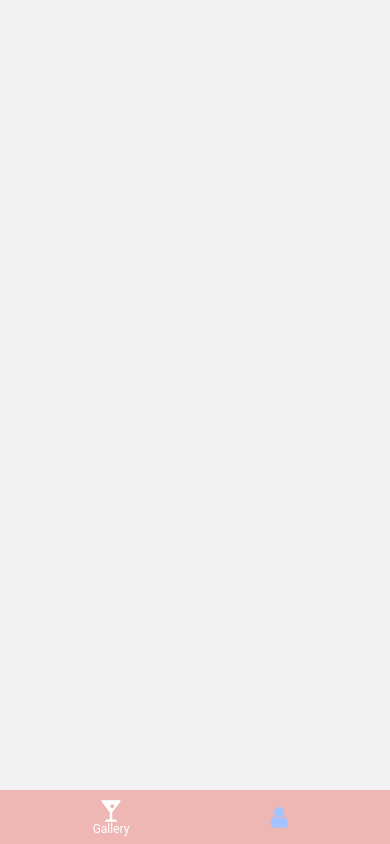
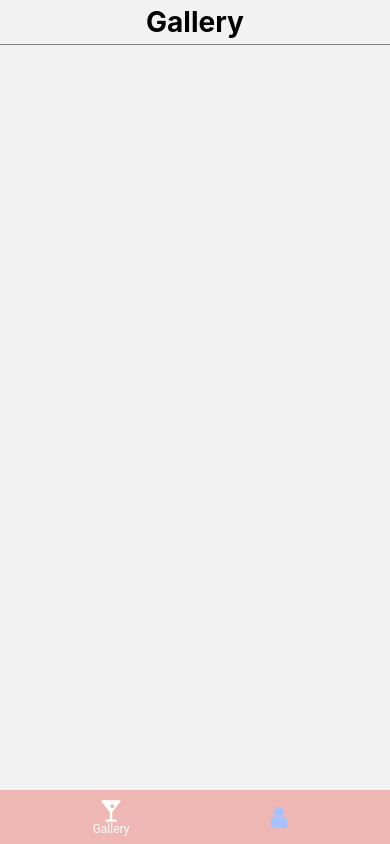
Before and after one commit to Seojeonguk/alcohol_note, a React Native app: screen /Gallery in a window 390 px wide. Built offline with nearby package versions, Linux system fonts and the light colour scheme.

Commit message:
Provide gallery header
This will provide a header showing the title.

Signed-off-by: Seojeonguk <uk7880@naver.com>

```diff
--- a/components/gallery/Gallery.js
+++ b/components/gallery/Gallery.js
@@ -1,5 +1,13 @@
+import { Text, View } from 'react-native';
 import { SafeAreaView } from 'react-native-safe-area-context';
+import { styles } from './styles/GalleryStyles';
 
 export default function Gallery() {
-  return <SafeAreaView></SafeAreaView>;
+  return (
+    <SafeAreaView>
+      <View style={styles.galleryHeader}>
+        <Text style={styles.galleryTitle}>Gallery</Text>
+      </View>
+    </SafeAreaView>
+  );
 }
--- /dev/null
+++ b/components/gallery/styles/GalleryStyles.js
@@ -0,0 +1,17 @@
+import { StyleSheet } from 'react-native';
+
+export const styles = StyleSheet.create({
+  galleryHeader: {
+    justifyContent: 'center',
+    alignItems: 'center',
+    borderBottomWidth: 1,
+    borderStyle: 'solid',
+    borderColor: 'grey',
+    paddingVertical: 5,
+  },
+  galleryTitle: {
+    textAlign: 'center',
+    fontSize: 28,
+    fontWeight: 'bold',
+  },
+});
```
